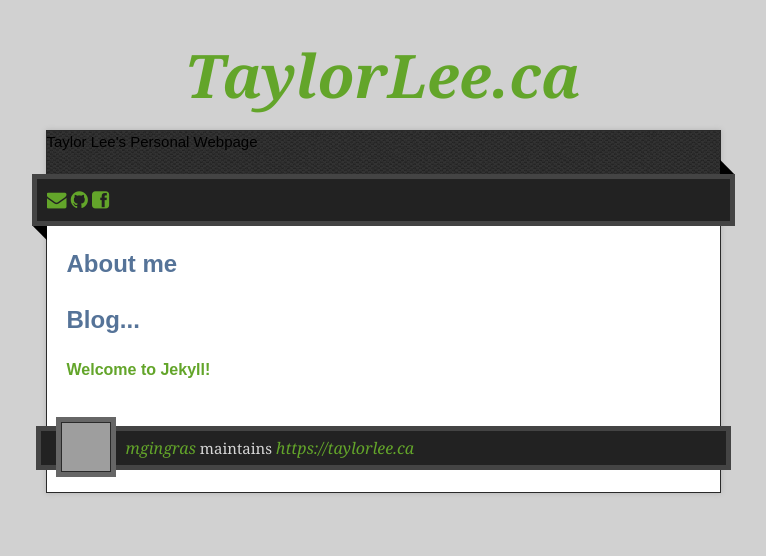
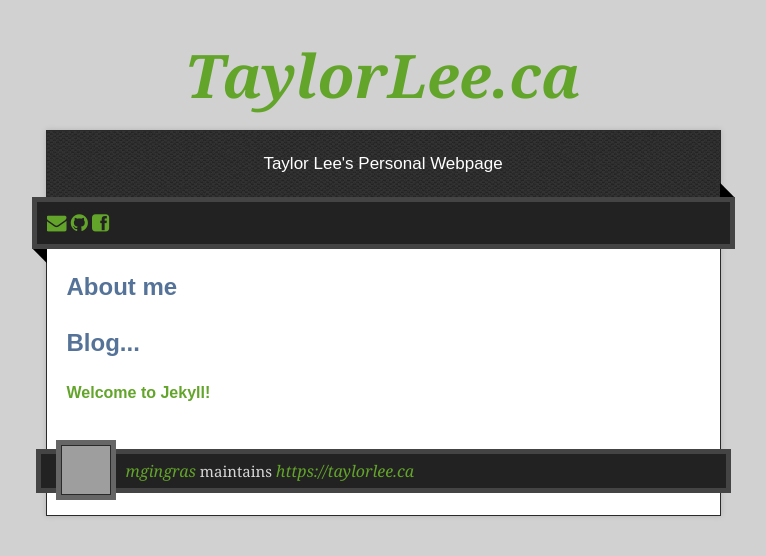
Before and after one commit to Rusty14/Rusty14.github.io, a Jekyll site: the page built from index.html, in a window 1280 px wide. Shown: the top 556 px of the page, without its empty margins (257-1023 px from the left). Built offline with Jekyll 4.4.1, drawn with Linux system fonts in a browser that asks for light colours; nearby versions of some CDN libraries; Markdown is read by kramdown in place of the engine named in the settings; grey boxes are pictures that could not be loaded.

Commit message:
fixed tagline

```diff
--- a/_layouts/default.html
+++ b/_layouts/default.html
@@ -7,10 +7,10 @@
 
   <div class="wrapper">
     <header>
-      <h1 class="title" style="text-align:centre;"><a href="/">{{ site.name }}</a></h1>
+      <h1 class="title"><a href="/">{{ site.name }}</a></h1>
     </header>
     <div id="container">
-      <h1 class="tagline">{{page.title}}</h1>
+      <p class="tagline"  style="text-align:center;">{{page.title}}</p>
       <div id="main" role="main">
         <div class="download-bar">
           <div class="inner">
```
